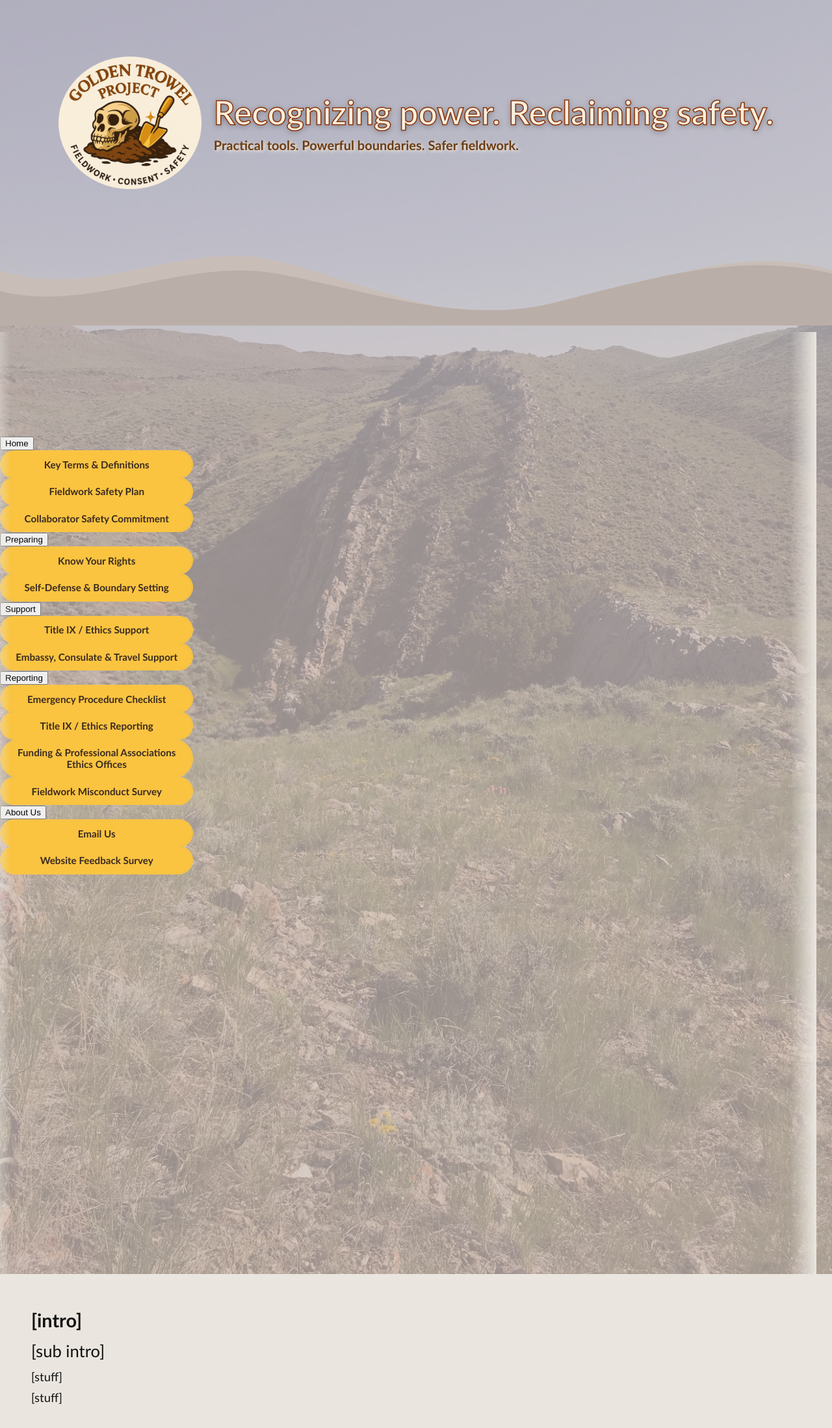
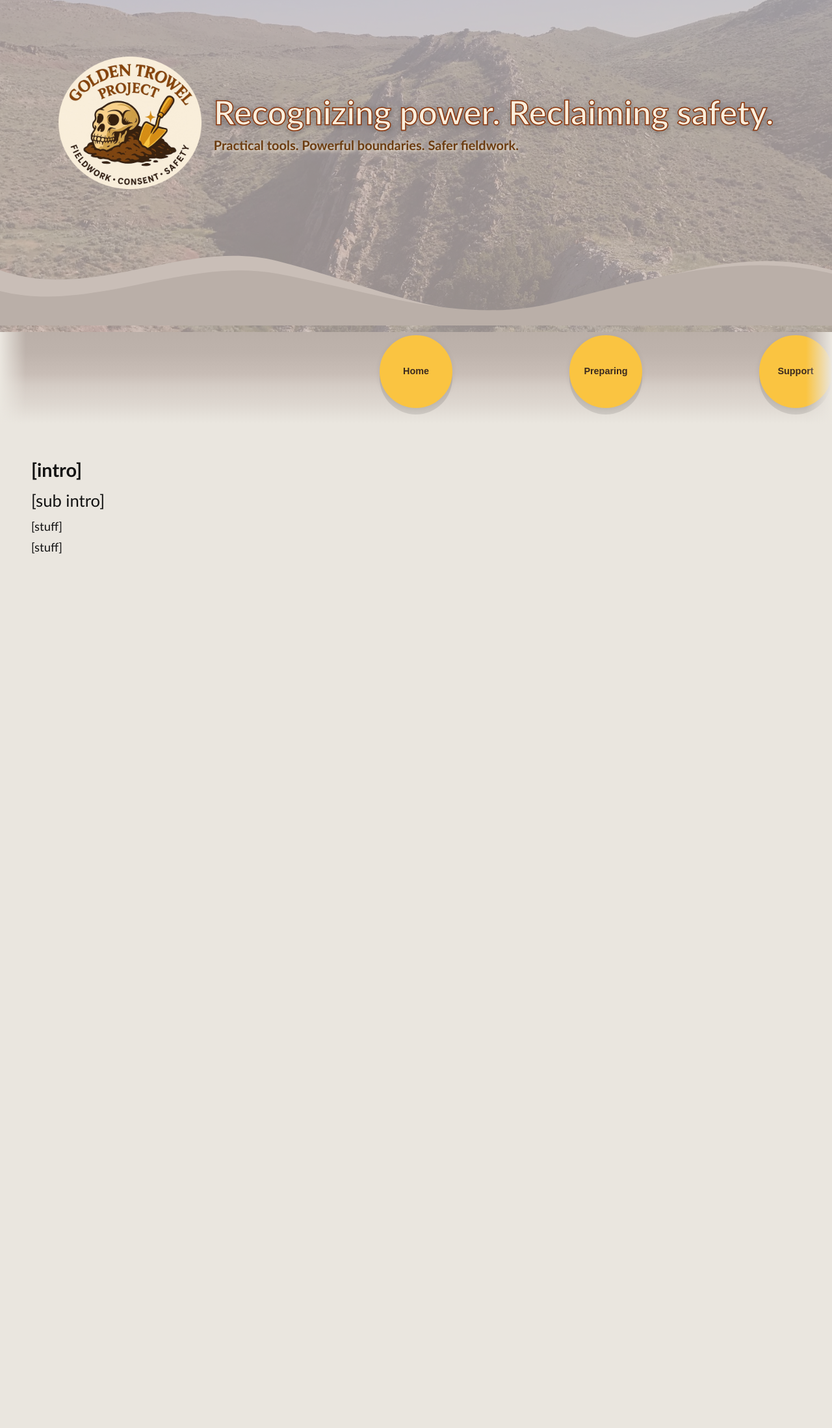
Before and after one commit to AnthroSafetyWarrior/GoldenTrowelProject, a Jekyll site: the page built from _pages/contact.html, in a window 1280 px wide. Shown: the whole page at 65% size. Built offline with Jekyll 4.4.1, drawn with Linux system fonts in a browser that asks for light colours; after the commit the page ends 900 px from its top, so only the background shows below that.

Commit message:
updating name

```diff
--- a/_layouts/default.html
+++ b/_layouts/default.html
@@ -118,45 +118,100 @@
   margin-bottom: calc(-8px + var(--seam-gap));
 }
 
-/* keep the nav band attached to the wave but fixed while scrolling */
+/* ===== Wave Nav band ===== */
 .nav-gradient{
-  position: relative;                 /* default (on load) */
+  position: relative;                 /* attached to the wave by default */
   z-index: 3000;
+  background: linear-gradient(to bottom,
+    var(--wave-dark) 0%,
+    color-mix(in srgb, var(--wave-dark) 75%, var(--wave-mid)) 22%,
+    var(--wave-mid) 46%,
+    color-mix(in srgb, var(--wave-mid) 65%, #eae6df) 58%,
+    color-mix(in srgb, var(--wave-mid) 35%, #eae6df) 80%,
+    #eae6df 100%);
 }
 
-/* when JS adds .is-fixed we overlay it on the page */
+/* When it needs to float over the page */
 .nav-gradient.is-fixed{
   position: fixed;
-  left: 0; right: 0; top: 0;
-  /* same background you already use so the look stays consistent */
+  top: 0; left: 0; right: 0;
   backdrop-filter: saturate(110%) blur(2px);
   box-shadow: 0 6px 14px rgba(0,0,0,.12);
 }
 
-/* spacer so content doesn’t jump when the bar becomes fixed */
-.nav-spacer{ height: var(--nav-height, 120px); }
+/* Spacer prevents layout jump when .is-fixed is active */
+.nav-spacer{ height: var(--nav-height, 120px); display:none; }
 
-/* allow ends to scroll past the edges, with nice snap */
+/* Hide the decorative SVG wave inside the fixed band */
+.nav-gradient .wave{ display:none !important; }
+
+/* ===== Scrollable row of circles ===== */
 .wave-nav{
+  position: relative;
   overflow-x: auto;
+  overflow-y: clip;
+  -webkit-overflow-scrolling: touch;
+  scrollbar-width: thin;
+  scrollbar-color: rgba(0,0,0,.28) transparent;
+
+  /* gentle affordance that more items exist off-screen */
   scroll-snap-type: x proximity;
   overscroll-behavior-x: contain;
-  position: relative;
+}
+.wave-nav::-webkit-scrollbar{ height:10px; }
+.wave-nav::-webkit-scrollbar-thumb{
+  background: rgba(0,0,0,.25);
+  border-radius: 999px;
+  border: 2px solid transparent;
+  background-clip: padding-box;
 }
 
-/* optional soft edge fades so users realize it scrolls */
+/* soft edge fades (don’t block clicks) */
 .wave-nav::before,
 .wave-nav::after{
   content:"";
-  position:absolute; top:0; bottom:0; width:40px; pointer-events:none; z-index:6;
+  position:absolute; top:0; bottom:0; width:40px; z-index:6; pointer-events:none;
   background: linear-gradient(to right, rgba(234,230,223,1), rgba(234,230,223,0));
 }
-.wave-nav::after{ right:0; transform:scaleX(-1); }
 .wave-nav::before{ left:0; }
+.wave-nav::after{ right:0; transform: scaleX(-1); }
 
-/* let each circle snap toward center */
-.circle{ scroll-snap-align: center; }
+.wave-track{ position:relative; height:100%; min-width:0; }
 
+/* Absolute-position the circles along the track */
+.circle-nav{ position:absolute; inset:0; pointer-events:none; z-index:5; transform:translateY(var(--circle-lift)); }
+.circle{
+  position:absolute; pointer-events:auto;
+  --size: clamp(90px, 9.25vw, 112px);
+  width:var(--size); height:var(--size);
+  scroll-snap-align: center;        /* centers on release */
+}
+
+/* Buttons (unchanged visual) */
+.circle-btn{
+  position:absolute; inset:0; border-radius:50%; border:3px solid var(--gold);
+  display:flex; align-items:center; justify-content:center; text-align:center;
+  padding:6px; line-height:1.1; font-weight:800; cursor:pointer;
+  font-size:clamp(.9rem,1.1vw,1rem);
+  background:var(--gold); color:var(--soil);
+  box-shadow:0 10px 0 rgba(0,0,0,.10), 0 2px 8px rgba(0,0,0,.08);
+  transition: transform .15s ease, background .15s ease, color .15s ease,
+              box-shadow .15s ease, border-color .15s ease;
+  z-index:1;
+}
+.circle-btn:hover,
+.circle-btn:focus-visible{
+  background:#444054; color:#fff; border-color:var(--gold); outline:0;
+  box-shadow:0 12px 0 rgba(0,0,0,.12), 0 6px 14px rgba(0,0,0,.12);
+}
+
+/* Flyouts (unchanged) */
+.flyout{
+  display:none; position:absolute; left:50%; top:calc(100% + 10px); transform:translateX(-50%);
+  flex-direction:column; align-items:center; gap:0; pointer-events:none; opacity:0; transition:opacity .18s ease; z-index:10;
+}
+.circle:hover .flyout, .circle.is-open .flyout{ display:flex; opacity:1; pointer-events:auto; }
+.flyout.is-floating{ position:fixed; left:0; top:0; transform:translateX(-50%); display:flex; opacity:1; pointer-events:auto; z-index:2000; }
 
 /* === NAV FLYOUT FIX ===================================================== */
 /* Fully isolate .pill--nav so it ignores .pill geometry rules */
@@ -924,52 +979,55 @@
     const extra = Math.max(0, -lift) + 12;
     const h = Math.max(110, Math.round(size * 1.12) + extra);
     wrap.style.height = h + 'px';
-    // expose height for spacer when fixed
     document.documentElement.style.setProperty('--nav-height', h + 'px');
   }
 
   function draw(){
-    const size   = getCircleSize();
-    const wrapW  = wrap.clientWidth;
-    const count  = circles.length;
+    const size  = getCircleSize();
+    const wrapW = wrap.clientWidth;
+    const count = circles.length;
 
-    // spacing between circles
+    /* circle spacing */
     const GAP_MIN = 120, GAP_MAX = 220;
-    const gapFit  = (wrapW - count*size) / Math.max(1, (count - 1));
+    const gapFit  = (wrapW - count*size) / Math.max(1, count - 1);
     const gap     = Math.max(GAP_MIN, Math.min(gapFit, GAP_MAX));
 
-    // edge gutters so first/last can center
+    /* edge gutters so first/last can center on small screens */
     const edgePad = Math.max(24, Math.floor(wrapW/2 - size/2));
 
-    // full row width including gutters
+    /* total width incl. gutters */
     const rowWidth    = count*size + (count-1)*gap;
-    const neededWidth = rowWidth + 2*edgePad;
+    const neededWidth = rowWidth + edgePad*2;
 
-    // widen the scroll area and shift all circles by the left gutter
     track.style.width        = Math.max(wrapW, neededWidth) + 'px';
     track.style.paddingLeft  = edgePad + 'px';
     track.style.paddingRight = edgePad + 'px';
 
     const TOP = Math.max(2, Math.round(size * 0.08));
-    circles.forEach((circleEl, i) => {
+    circles.forEach((el, i) => {
       const left = edgePad + i*(size + gap);
-      circleEl.style.left = left + 'px';
-      circleEl.style.top  = TOP  + 'px';
-      const href = circleEl.getAttribute('data-href');
-      const btn  = circleEl.querySelector('.circle-btn');
+      el.style.left = left + 'px';
+      el.style.top  = TOP  + 'px';
+
+      const href = el.getAttribute('data-href');
+      const btn  = el.querySelector('.circle-btn');
       if (btn && href) btn.onclick = () => { location.href = href; };
     });
   }
 
-  // Make the band fixed once you scroll past the hero wave seam
+  /* make the band float after you scroll past the wave */
   function stickiness(){
-    const rect = heroWave.getBoundingClientRect();
-    if (rect.bottom <= 0) {
+    const seam = heroWave.getBoundingClientRect().bottom;
+    if (seam <= 0){
+      if (!band.classList.contains('is-fixed')){
         band.classList.add('is-fixed');
         spacer.style.display = 'block';
+      }
     } else {
+      if (band.classList.contains('is-fixed')){
         band.classList.remove('is-fixed');
         spacer.style.display = 'none';
+      }
     }
   }
 
@@ -977,9 +1035,71 @@
   addEventListener('resize', () => { setHeight(); draw(); stickiness(); }, { passive:true });
   addEventListener('scroll', stickiness, { passive:true });
 
-  /* your flyout portal code stays the same below */
+  /* Flyout portal (unchanged behavior) */
+  const circlesAll = document.querySelectorAll('.circle');
+  circlesAll.forEach(circle => {
+    const btn = circle.querySelector('.circle-btn');
+    const fly = circle.querySelector('.flyout');
+    if (!btn || !fly) return;
+
+    let placeholder = null;
+    let hideTimer = null;
+
+    const toBody = () => {
+      if (fly.parentElement === document.body) return;
+      placeholder = document.createElement('span');
+      placeholder.hidden = true;
+      circle.appendChild(placeholder);
+      document.body.appendChild(fly);
+    };
+    const backHome = () => {
+      if (!placeholder) return;
+      placeholder.replaceWith(fly);
+      placeholder = null;
+    };
+    const positionFlyout = () => {
+      const r = btn.getBoundingClientRect();
+      fly.classList.add('is-floating');
+      fly.style.left = Math.round(r.left + r.width/2) + 'px';
+      fly.style.top  = Math.round(r.bottom + 8) + 'px';
+      fly.style.display = 'flex';
+    };
+    const show = () => { clearTimeout(hideTimer); toBody(); positionFlyout(); };
+    const hide = () => {
+      fly.classList.remove('is-floating');
+      fly.style.left = fly.style.top = '';
+      fly.style.display = 'none';
+      backHome();
+    };
+
+    btn.addEventListener('pointerenter', show);
+    btn.addEventListener('pointerleave', () => { hideTimer = setTimeout(hide, 120); });
+    fly.addEventListener('pointerenter', () => clearTimeout(hideTimer));
+    fly.addEventListener('pointerleave', () => { hideTimer = setTimeout(hide, 120); });
+
+    btn.addEventListener('focus', show);
+    btn.addEventListener('blur',  () => { hideTimer = setTimeout(hide, 150); });
+
+    let armed = false;
+    btn.addEventListener('click', (e) => {
+      const hasItems = fly.querySelector('.pill');
+      if (!hasItems) return;
+      if (!armed) {
+        e.preventDefault();
+        show();
+        armed = true;
+        setTimeout(() => armed = false, 1200);
+      }
+    }, { passive:false });
+
+    addEventListener('scroll', hide, { passive:true });
+    addEventListener('resize', () => { hide(); positionFlyout(); }, { passive:true });
+    document.addEventListener('click', (ev) => {
+      if (!fly.contains(ev.target) && !btn.contains(ev.target)) hide();
+    }, { passive:true });
+  });
 })();
+</script>
 
-  </script>
 </body>
 </html>
```
Also changed, not shown: other parts of _layouts/default.html (+7 -7 lines). Lines whose indentation alone changed are shown as unchanged.
